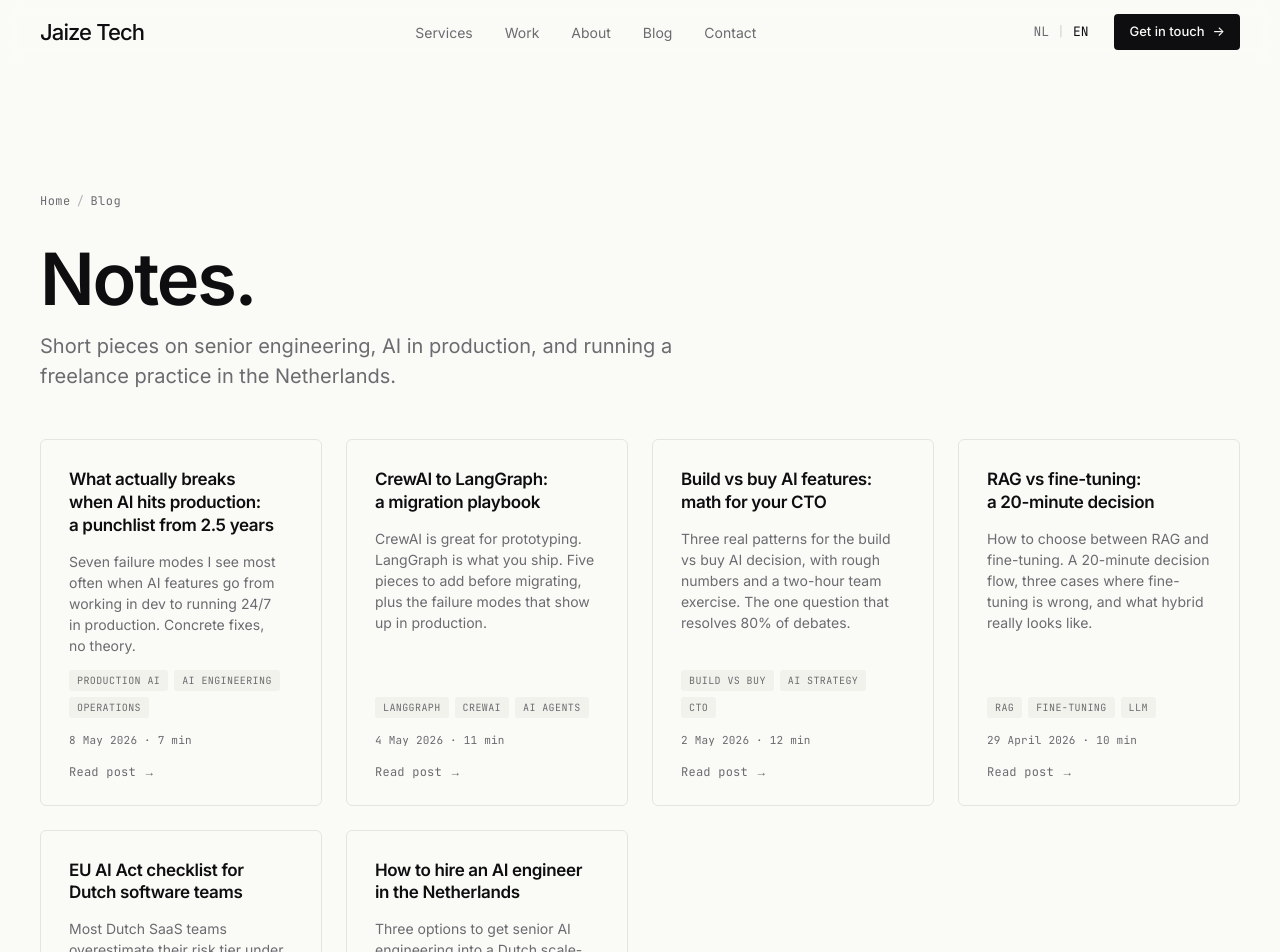
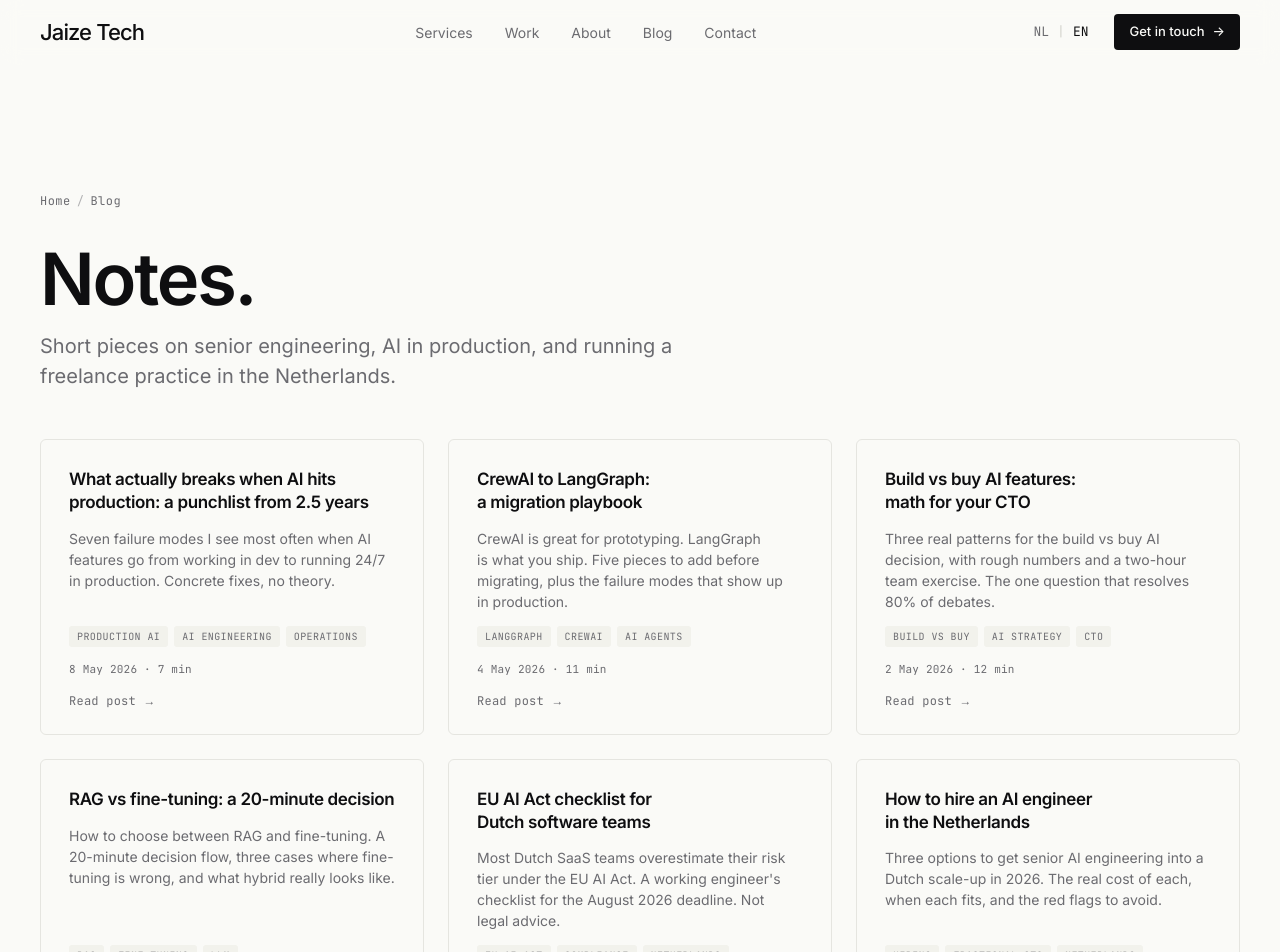
Before and after one commit to AbdellahJAIZE/jaizetech, a Next.js app: page /en/blog in a window 1280 px wide. Shown: the top 952 px of the page. Built offline with nearby package versions, Linux system fonts and the light colour scheme.

Commit message:
blog grid: bump card min-width 280->340 so desktop renders 3-up not 4-up

```diff
--- a/src/styles/globals.css
+++ b/src/styles/globals.css
@@ -697,10 +697,10 @@
 .diag-arr-soft { stroke: var(--line-strong); stroke-width: 1; fill: none; stroke-dasharray: 3 3; }
 .diag-zone { font-family: var(--font-mono); font-size: 9px; fill: var(--muted); letter-spacing: 0.12em; text-transform: uppercase; }
 
-/* Home posts grid */
+/* Posts grid (used on home + /blog index) */
 .posts-grid {
   display: grid;
-  grid-template-columns: repeat(auto-fit, minmax(280px, 1fr));
+  grid-template-columns: repeat(auto-fit, minmax(340px, 1fr));
   gap: 24px;
   margin-bottom: 32px;
 }
```
